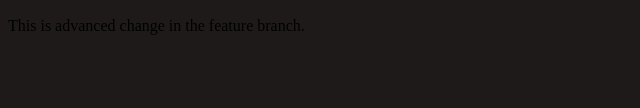
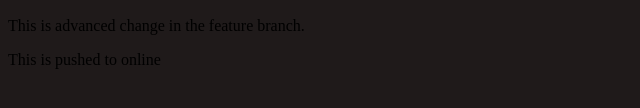
Before and after one commit to sndjones007/github-test-course, a plain HTML site: page index.html in a window 1280 px wide. Shown: the part 320-428 px from the top of the page, 0-640 px from the left. Drawn offline with Linux system fonts and the light colour scheme.

Commit message:
added for online

```diff
--- a/index.html
+++ b/index.html
@@ -11,6 +11,7 @@
         <h1>Hello Github</h1>
         <h2>Subject git command line</h2>
         <p>This is advanced change in the feature branch.</p>
+        <p>This is pushed to online</p>
     </div>
 </body>
 </html>
```
